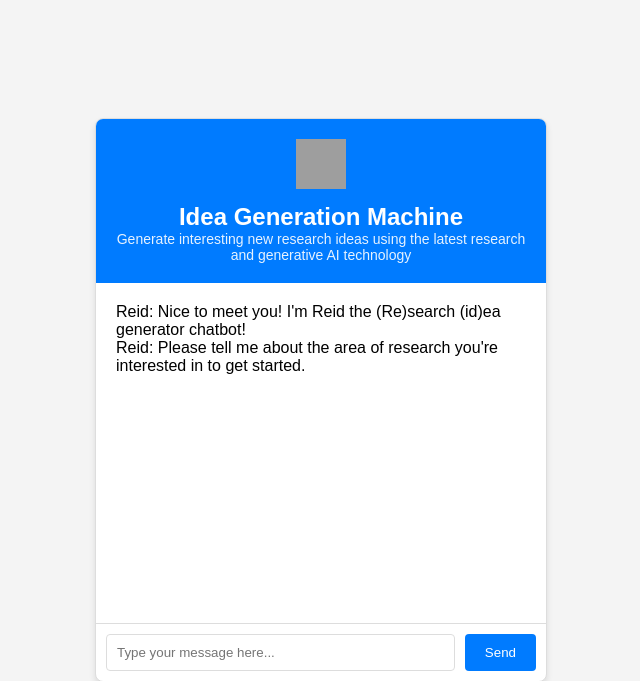
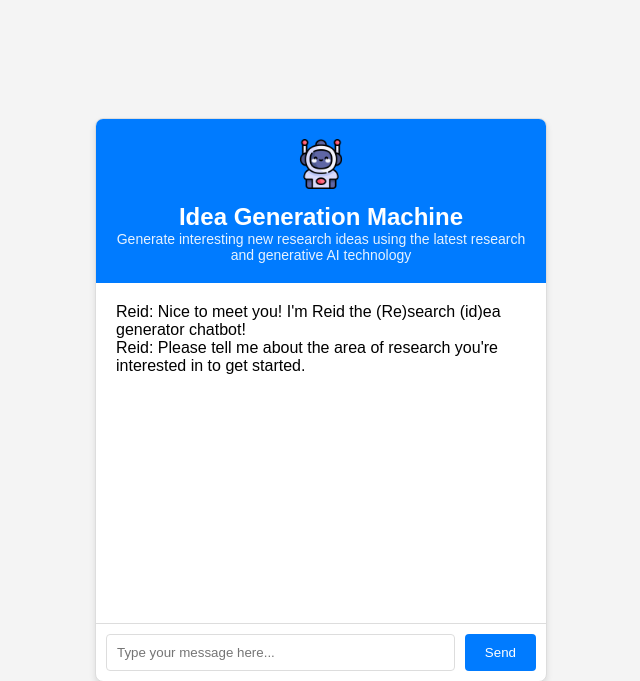
Before and after one commit to jyesawtellrickson/idea-generator, a Flask app: page / in a window 1280 px wide. Shown: the top 681 px of the page, without its empty margins (319-959 px from the left). Run offline with Flask 3, Linux system fonts and the light colour scheme; grey boxes are pictures that could not be loaded.

Commit message:
Add cute robot to website

```diff
--- a/src/pipelines/idea_generation.py
+++ b/src/pipelines/idea_generation.py
@@ -14,7 +14,7 @@ from langchain_core.runnables.graph import CurveStyle, MermaidDrawMethod, NodeSt
 from langgraph.checkpoint.memory import MemorySaver
 from langgraph.prebuilt import ToolNode, tools_condition
 
-from src.utils.api_helpers import query_arxiv
+from src.utils.api_helpers import get_arxiv_papers as query_arxiv
 from src.agents.generator import gen_idea_generator_agent
 from src.agents.evaluator import gen_evaluate_idea_agent
 from src.agents.control import gen_control_agent
--- a/templates/index.html
+++ b/templates/index.html
@@ -76,7 +76,8 @@
 <body>
     <div id="chat-container">
         <div id="header">
-            <img src="https://cdn-icons-png.flaticon.com/512/2463/2463510.png" alt="Idea Icon">
+            <!--<img src="https://cdn-icons-png.flaticon.com/512/2463/2463510.png" alt="Idea Icon">-->
+            <img src="{{ url_for('static', filename='robot.png') }}" alt="Idea Icon">
             <h1>Idea Generation Machine</h1>
             <p>Generate interesting new research ideas using the latest research and generative AI technology</p>
         </div>
```
Also changed, not shown: static/robot.png (added).
